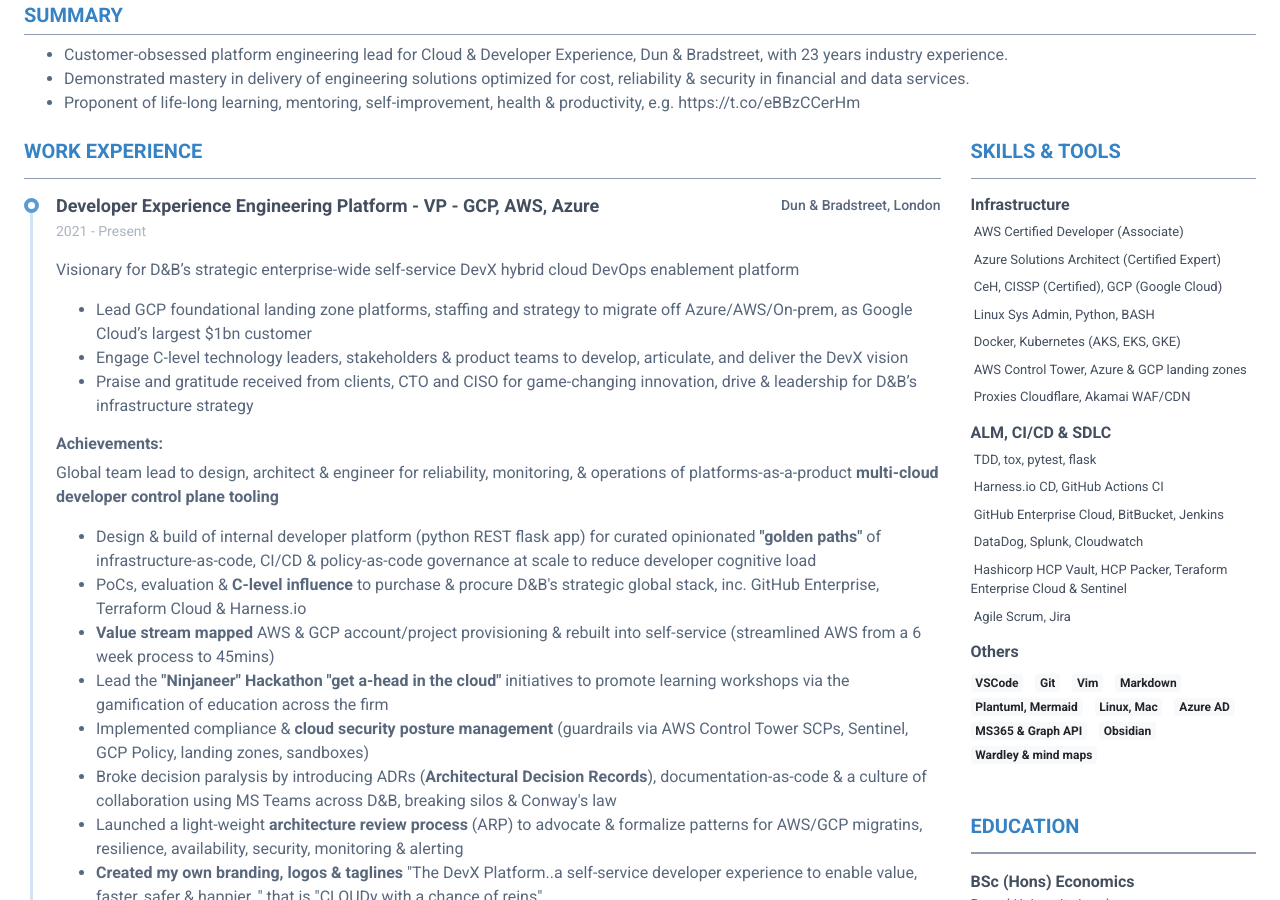
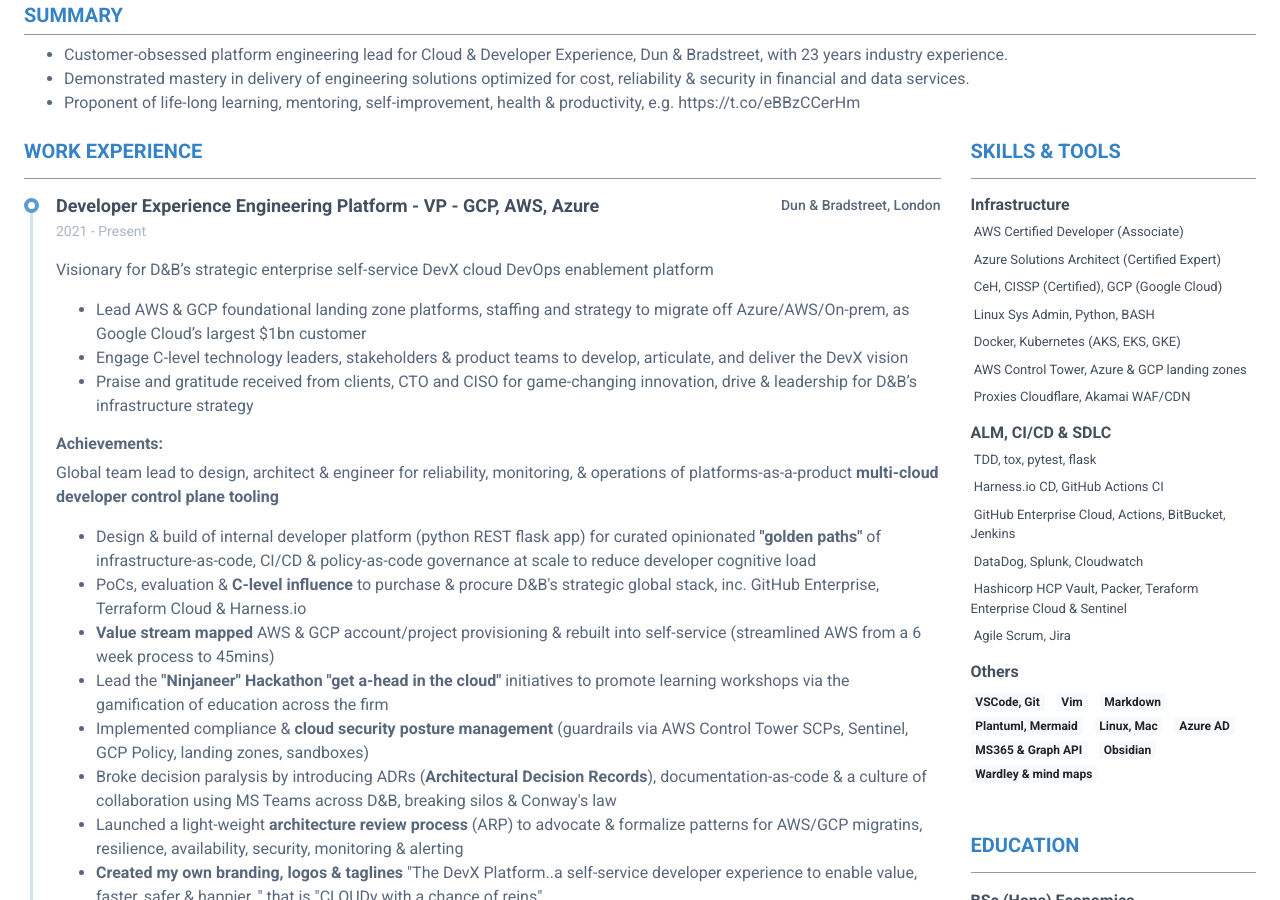
Before and after one commit to Hamy200/resume, a Jekyll site: the page built from index.markdown, in a window 1280 px wide and 900 px high, scrolled down 196 px. Built offline with Jekyll 4.4.1, drawn with Linux system fonts in a browser that asks for light colours; nearby versions of some CDN libraries.

Commit message:
Update data.yml

```diff
--- a/_data/data.yml
+++ b/_data/data.yml
@@ -42,8 +42,8 @@ experiences:
     time: 2021 - Present
     company: Dun & Bradstreet, London
     details: |
-        Visionary for D&B's strategic enterprise-wide self-service DevX hybrid cloud DevOps enablement platform
-        - Lead GCP foundational landing zone platforms, staffing and strategy to migrate off Azure/AWS/On-prem, as Google Cloud's largest $1bn customer
+        Visionary for D&B's strategic enterprise self-service DevX cloud DevOps enablement platform
+        - Lead AWS & GCP foundational landing zone platforms, staffing and strategy to migrate off Azure/AWS/On-prem, as Google Cloud's largest $1bn customer
         - Engage C-level technology leaders, stakeholders & product teams to develop, articulate, and deliver the DevX vision
         - Praise and gratitude received from clients, CTO and CISO for game-changing innovation, drive & leadership for D&B's infrastructure strategy
     achievements:
@@ -179,14 +179,13 @@ skills:
     tools:
       - name: TDD, tox, pytest, flask
       - name: Harness.io CD, GitHub Actions CI
-      - name: GitHub Enterprise Cloud, BitBucket, Jenkins
+      - name: GitHub Enterprise Cloud, Actions, BitBucket, Jenkins
       - name: DataDog, Splunk, Cloudwatch
-      - name: Hashicorp HCP Vault, HCP Packer, Teraform Enterprise Cloud & Sentinel
+      - name: Hashicorp HCP Vault, Packer, Teraform Enterprise Cloud & Sentinel
       - name: Agile Scrum, Jira
   - category: others
     tools:
-      - VSCode
-      - Git
+      - VSCode, Git
       - Vim
       - Markdown
       - Plantuml, Mermaid
```
